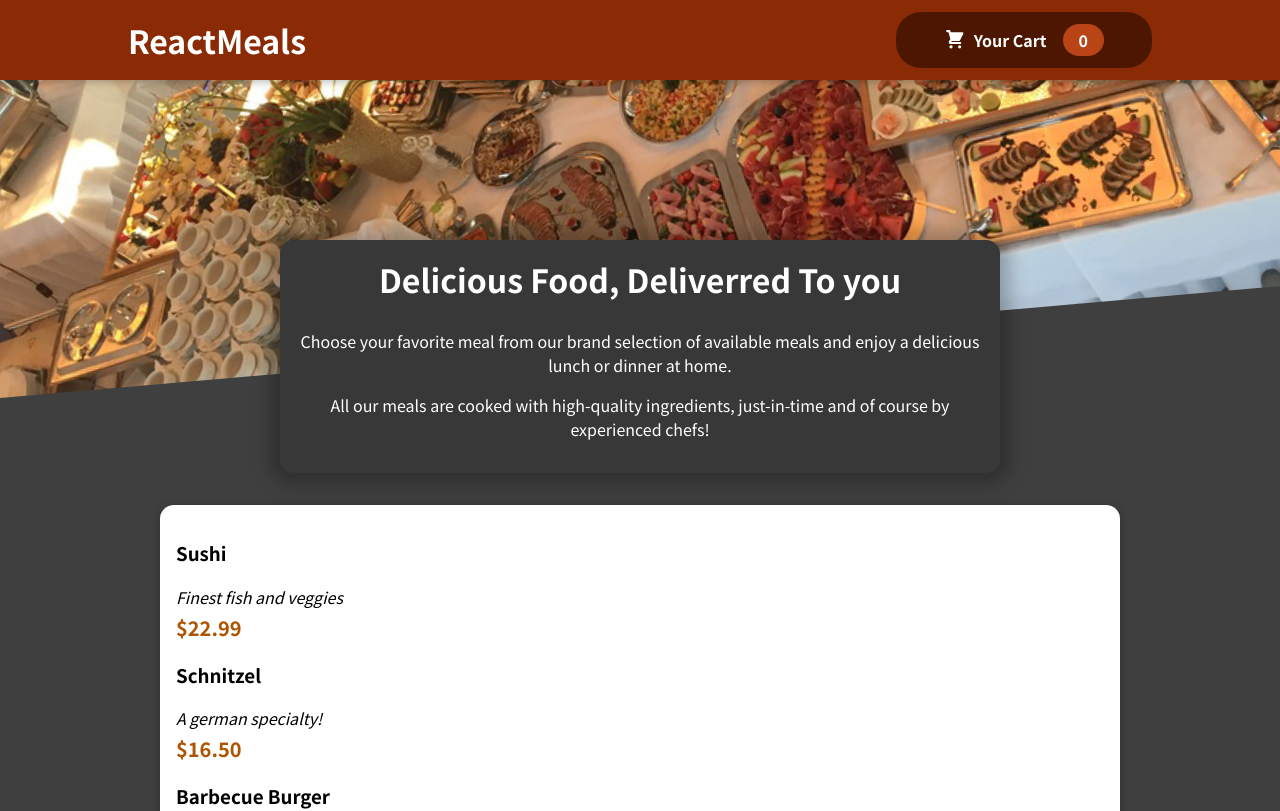
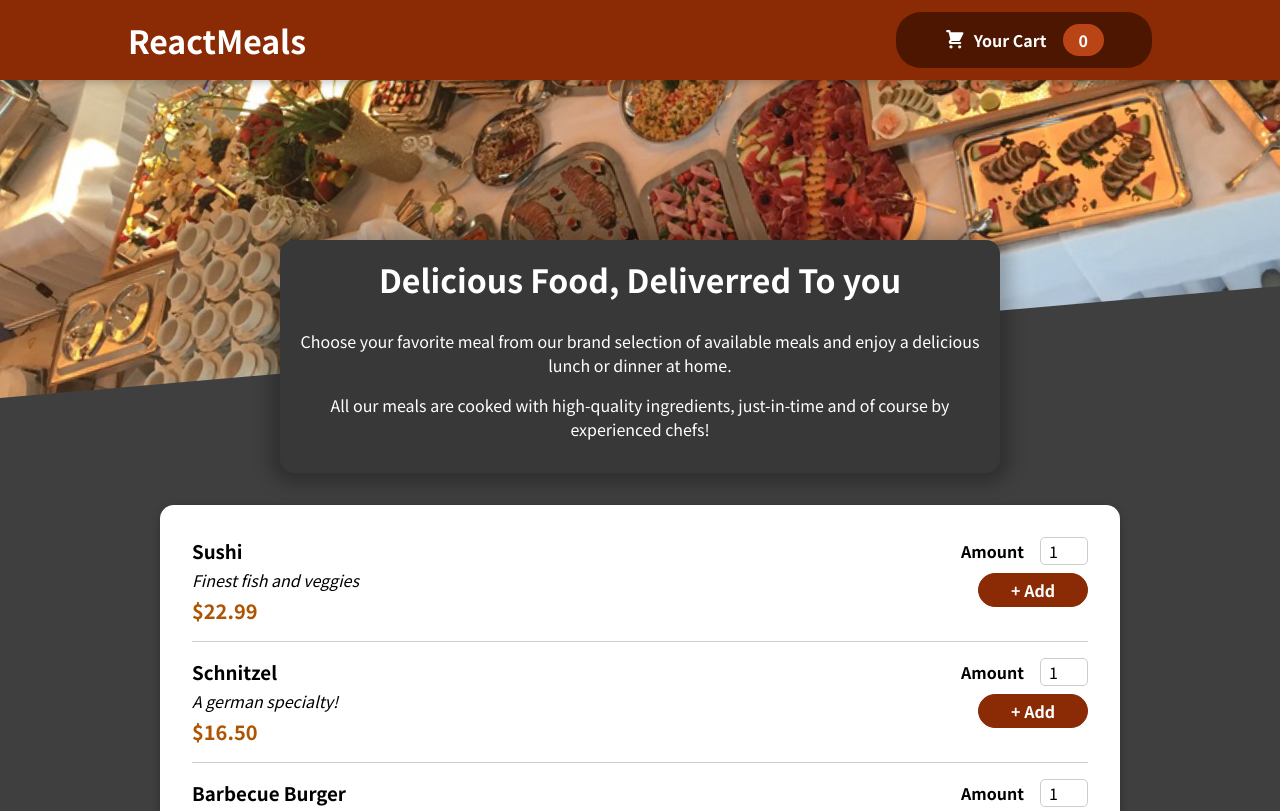
Before and after one commit to kesavaprasad08/Restaurant-App, a React (Create React App) app: page / in a window 1280 px wide. Shown: the top 811 px of the page. Built offline with nearby package versions, Linux system fonts and the light colour scheme.

Commit message:
Added a form

```diff
--- a/src/Components/Meals/MealItem/MealItem.js
+++ b/src/Components/Meals/MealItem/MealItem.js
@@ -1,16 +1,18 @@
+import MealItemForm from './MealItemForm';
 import classes from './MealItem.module.css'
 
 const MealItem = props => {
     const price =`$${props.price.toFixed(2)}`;
 
-    return <li>
+    return <li className={classes.meal}>
         <div>
             <h3>{props.name}</h3>
         <div className={classes.description}>{props.description}</div>
         <div className={classes.price}>{price}</div>
+
         </div>
         <div>
-
+        <MealItemForm/>
         </div>
     </li>
 };
--- a/src/Components/Meals/MealItem/MealItemForm.js
+++ b/src/Components/Meals/MealItem/MealItemForm.js
@@ -0,0 +1,22 @@
+import Input from '../../Ui/Input';
+import classes from './MealItemForm.module.css'
+
+
+const MealItemForm = props => {
+       return(
+        <form className={classes.form}>
+      <Input label='Amount' input={{
+        id: 'amount',
+        type:'number',
+        min:'1',
+        max:'5',
+        step: '1',
+        defaultValue:'1'
+      }} />
+        <button>+ Add</button>
+    </form>
+    )
+};
+
+
+export default MealItemForm;
--- /dev/null
+++ b/src/Components/Meals/MealItem/MealItemForm.module.css
@@ -0,0 +1,20 @@
+.form {
+    text-align: right;
+  }
+
+  .form button {
+    font: inherit;
+    cursor: pointer;
+    background-color: #8a2b06;
+    border: 1px solid #8a2b06;
+    color: white;
+    padding: 0.25rem 2rem;
+    border-radius: 20px;
+    font-weight: bold;
+  }
+
+  .form button:hover,
+  .form button:active {
+    background-color: #641e03;
+    border-color: #641e03;
+  }
--- /dev/null
+++ b/src/Components/Ui/Input.js
@@ -0,0 +1,12 @@
+import classes from './Input.module.css';
+
+const Input = props => {
+return(
+    <div className={classes.input}>
+    <label htmlFor={props.input.id}>{props.label}</label>
+    <input {...props.input}/>
+    </div>
+)
+};
+
+export default Input;
--- /dev/null
+++ b/src/Components/Ui/Input.module.css
@@ -0,0 +1,18 @@
+.input {
+    display: flex;
+    align-items: center;
+    margin-bottom: 0.5rem;
+  }
+
+  .input label {
+    font-weight: bold;
+    margin-right: 1rem;
+  }
+
+  .input input {
+    width: 3rem;
+    border-radius: 5px;
+    border: 1px solid #ccc;
+    font: inherit;
+    padding-left: 0.5rem;
+  }
```
